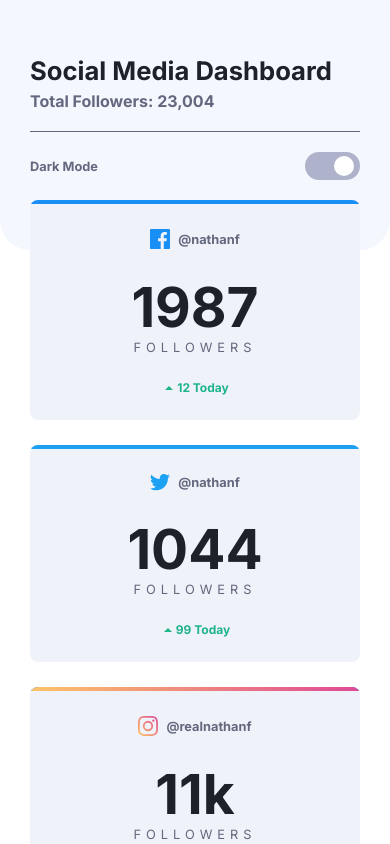
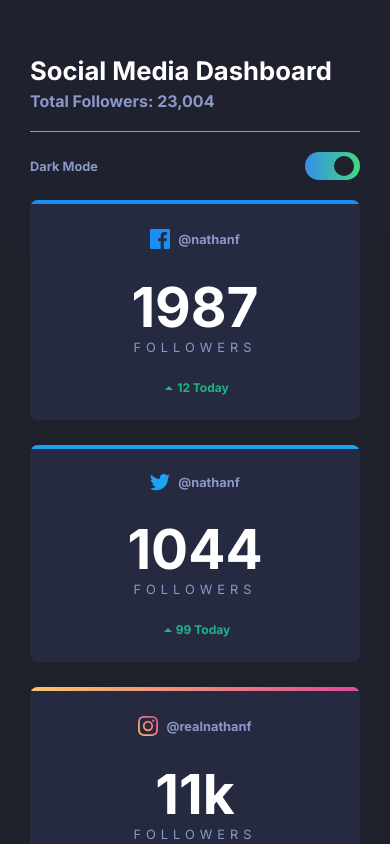
Before and after one commit to Akrata/social-media-dashboard, a plain HTML site: page index.html in a window 390 px wide. Both pictures are taken after a click on the label 332 px from the left and 166 px from the top of the page. Shown: the top 844 px of the page. Drawn offline with Linux system fonts and the light colour scheme.

Commit message:
finalizado, con dark-mode y responsive

```diff
--- a/css/style.css
+++ b/css/style.css
@@ -10,22 +10,21 @@
 --YouTube: hsl(348, 97%, 39%);
 
 /* WHITE MODE */
---White_white_mode: hsl(0, 0%, 100%); /*BG*/
---Very_pale_blue: hsl(225, 100%, 98%);/*Top BG Pattern*/
---Light_grayish_blue: hsl(227, 47%, 96%); /*Card BG*/
---Dark_grayish_blue: hsl(228, 12%, 44%); /*Text*/
---Very_dark_blue: hsl(230, 17%, 14%);
+--bg: hsl(0, 0%, 100%); /*BG*/
+--bg_top: hsl(225, 100%, 98%);/*Top BG Pattern*/
+--card_bg: hsl(227, 47%, 96%); /*Card BG*/
+--text: hsl(228, 12%, 44%); /*Text*/
+--text_2: hsl(230, 17%, 14%);
+--toggle: hsl(230, 22%, 74%);
 
-/* DARK MODE */
---Very_dark_blue_bg: hsl(230, 17%, 14%);/*BG*/
---Very_dark_blue_top_bg: hsl(232, 19%, 15%);/*Top BG Pattern*/
---Dark_desaturated_blue_card_bg: hsl(228, 28%, 20%);/*Card BG*/
---Desaturated_blue_text: hsl(228, 34%, 66%); /*Text*/
---White_text: hsl(0, 0%, 100%); /*Text*/
-
-/*TOOGLE*/
---Toggle: hsl(230, 22%, 74%);
---Toggle_dm: linear gradient hsl(210, 78%, 56%) to hsl(146, 68%, 55%);
+}
+.is-dark-mode{
+    --bg: hsl(230, 17%, 14%);/*BG*/
+    --bg_top: hsl(232, 19%, 15%);/*Top BG Pattern*/
+    --card_bg: hsl(228, 28%, 20%);/*Card BG*/
+    --text: hsl(228, 34%, 66%); /*Text*/
+    --text_2: hsl(0, 0%, 100%); /*Text*/
+    --toggle: linear gradient hsl(210, 78%, 56%) to hsl(146, 68%, 55%);
 }
 
 *{
@@ -36,15 +35,18 @@
 }
 
 body{
-    background: var(--White_white_mode);
-    color: var(--Dark_grayish_blue);
+    background: var(--bg);
+    color: var(--text);
 }
-
+body.is-dark-mode header .dark-mode-switch{
+    background: none;
+    background-image: linear-gradient(to right, hsl(210, 78%, 56%),hsl(146, 68%, 55%));
+}
 /*HEADER*/
 
 .header{
     min-height:250px;
-    background: var(--Very_pale_blue);
+    background: var(--bg_top);
     border-radius: 0px 0px 30px 30px;
     display: flex;
     flex-direction: column;
@@ -58,7 +60,7 @@ body{
     display: flex;
     flex-direction: column;
     align-items: flex-start;
-    border-bottom: solid 1px var(--Dark_grayish_blue);
+    border-bottom: solid 1px var(--text);
     justify-content: start;
     padding-bottom: 20px;
 }
@@ -67,7 +69,7 @@ body{
     font-size: 1.6em;
     font-weight: 600;
     margin: 5px 0px;
-    color: var(--Very_dark_blue);
+    color: var(--text_2);
 }
 
 .header-subtitle{
@@ -76,7 +78,7 @@ body{
 }
 
 
-/*DARK MODE*/
+/*DARK MODE SWITCH*/
 
 .dark-mode{
     display: flex;
@@ -93,7 +95,7 @@ body{
 }
 .dark-mode-switch{
     height: 28px;
-    background: var(--Toggle);
+    background: var(--toggle);
     width: 55px;
     /* border: solid 1px red; */
     border-radius: 90px;
@@ -108,12 +110,10 @@ body{
     height: 20px;
     border-radius: 90px;
     display: block;
-    background: white;
+    background: var(--bg);
     transform: translateX(0px);
     transition: .3s;
     will-change: transform ;
-
-
 }
 .checkbox:checked ~ .dark-mode-switch::before{
     transform: translateX(25px);
@@ -134,11 +134,9 @@ body{
 }
 
 
-
-
 /*CARD*/
 .card{
-    background:var(--Light_grayish_blue);
+    background:var(--card_bg);
     border-radius: 8px;
     overflow: hidden;
     text-align: center;
@@ -179,7 +177,7 @@ font-weight: 700;
 .card-mid-top{
     font-size:55px;
     font-weight: 700;
-    color: var(--Very_dark_blue);
+    color: var(--text_2);
 }
 .card-mid-bot{
     text-transform: uppercase;
@@ -219,10 +217,6 @@ font-weight: 700;
     height:4px;
 }
 
-
-
-
-
 /*OVERVIEW*/
 
 .overview{
@@ -232,7 +226,7 @@ font-weight: 700;
 /*SMALL CARD*/
 
 .small-card{
-    background: var(--Light_grayish_blue);
+    background: var(--card_bg);
     border-radius: 8px;
     padding: 30px 30px;
     display: flex;
@@ -265,7 +259,7 @@ font-weight: 700;
 .small-card-number{
 font-size: 2rem;
 font-weight: 700;
-color: var(--Very_dark_blue);
+color: var(--text_2);
 }
 
 .small-card-percentage{
--- a/index.html
+++ b/index.html
@@ -18,7 +18,7 @@
       <h1 class="header-title">Social Media Dashboard</h1>
       <p class="header-subtitle">Total Followers: 23,004</p>
     </div>
-    <div class="dark-mode wrapper">
+    <div id="dark-mode-div" class="dark-mode wrapper">
       <p class="dark-mode-name">Dark Mode</p>
       <input class="checkbox" type="checkbox" name="switch" id="switch">
       <label class="dark-mode-switch" for="switch"></label>
@@ -143,7 +143,7 @@
         <span class="small-card-percentage down"> <img src="images/icon-down.svg" alt=""> 12%</span>
       </p>
     </article>
-
   </section>
+  <script src="js/app.js"></script>
 </body>
 </html>
--- /dev/null
+++ b/js/app.js
@@ -0,0 +1,11 @@
+const checkbox = document.querySelector('#switch');
+const div = document.querySelector('#dark-mode-div')
+
+if(window.matchMedia('(prefers-color-scheme: dark)').matches == true){
+    checkbox.checked = true;
+    document.body.classList.add("is-dark-mode");
+};
+
+checkbox.addEventListener('change', function() {
+        document.body.classList.toggle("is-dark-mode");
+  });
```
Also changed, not shown: 1 other file.
